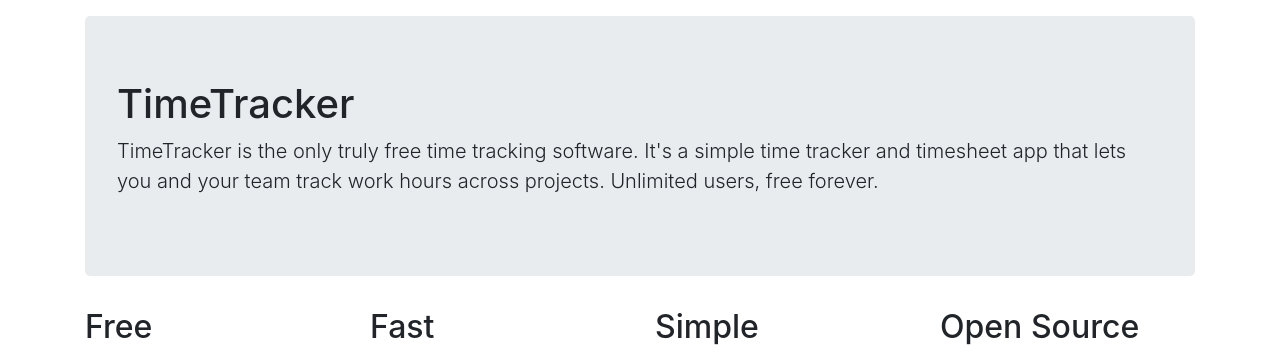
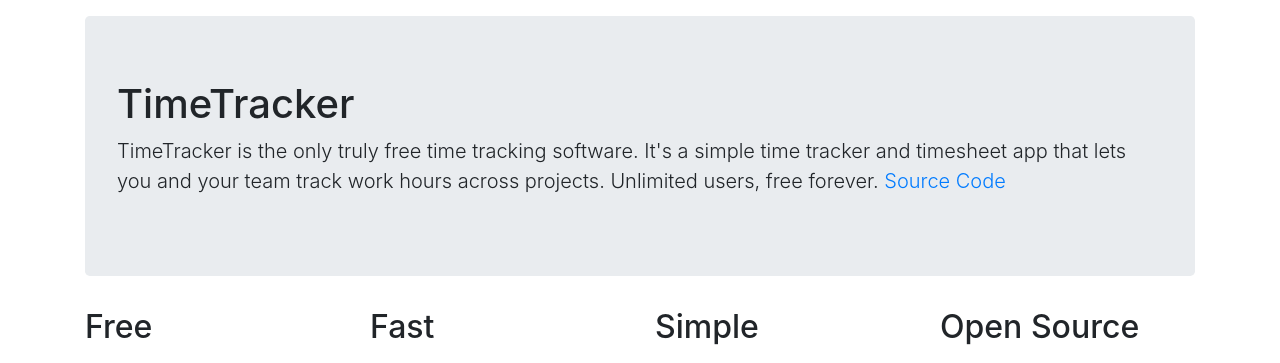
Before and after one commit to AahmetTURGUT/TimeTracking, a Flask app: page / in a window 1280 px wide. Shown: the part 56-419 px from the top of the page. Run offline with Flask 2, Linux system fonts and the light colour scheme; some libraries are stand-ins or nearby versions.

Commit message:
Update index.html

```diff
--- a/app/templates/index.html
+++ b/app/templates/index.html
@@ -47,7 +47,7 @@
 <div class="container">
     <div class="jumbotron">
         <h1>TimeTracker</h1>
-        <p class="lead">TimeTracker is the only truly free time tracking software. It's a simple time tracker and timesheet app that lets you and your team track work hours across projects. Unlimited users, free forever.</p>
+        <p class="lead">TimeTracker is the only truly free time tracking software. It's a simple time tracker and timesheet app that lets you and your team track work hours across projects. Unlimited users, free forever. <a href="https://github.com/AahmetTURGUT/TimeTracking">Source Code</a></p>
 
     </div>
     <div class="row">
```
